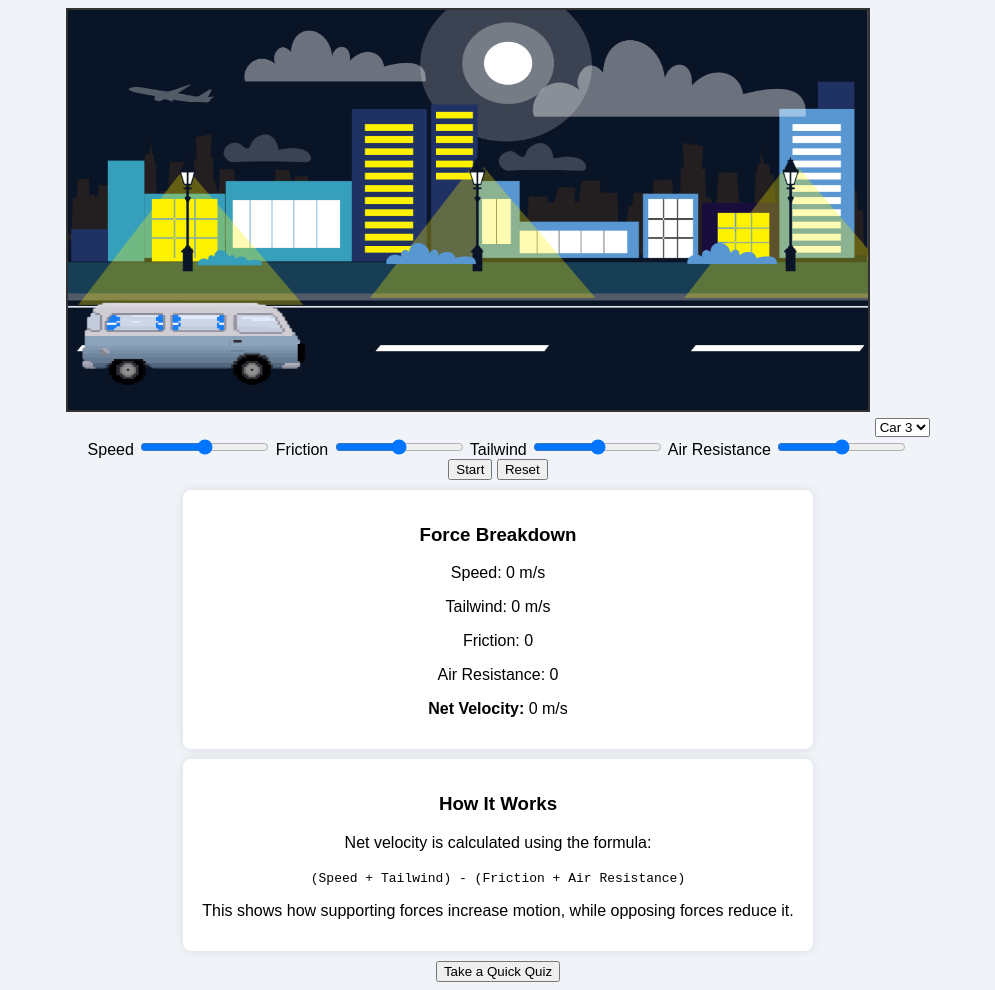
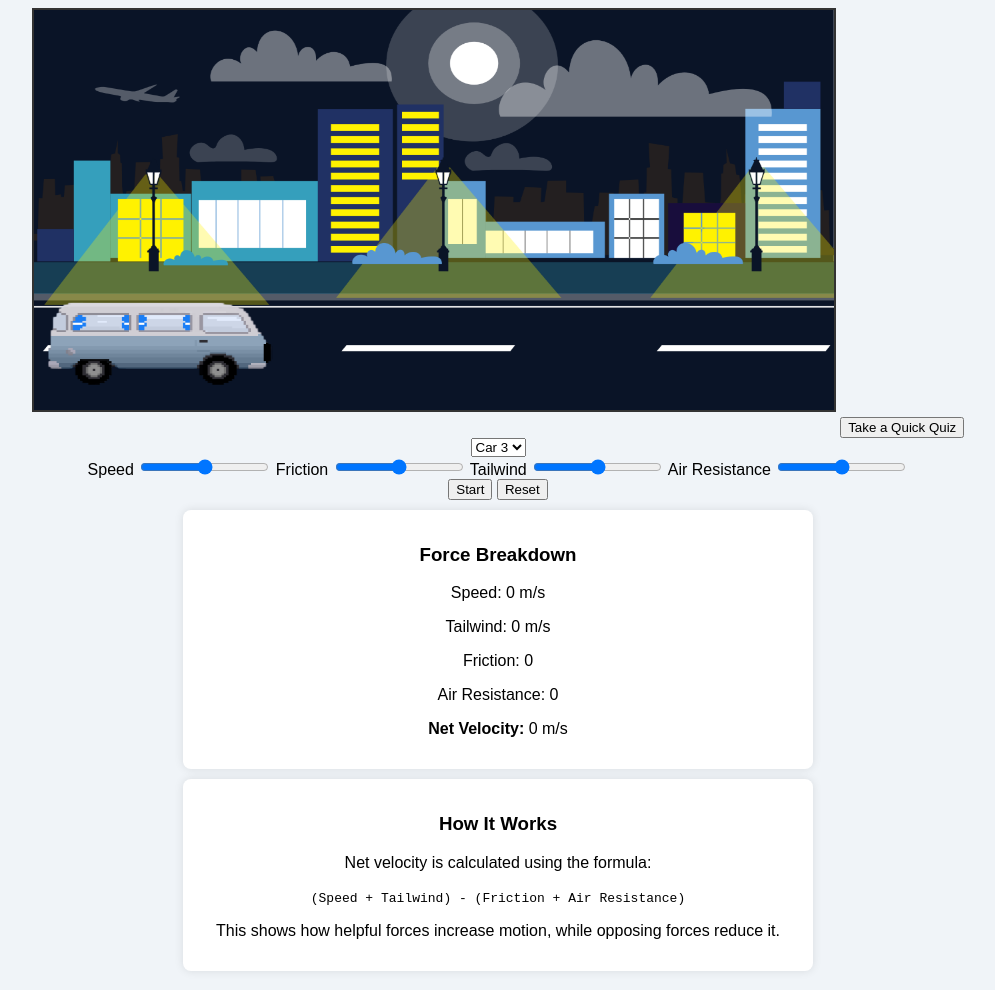
Before and after one commit to Archish-designer/Archishdesigns, a plain HTML site: page index.html in a window 1280 px wide. Shown: the whole page, without its empty margins (142-1137 px from the left). Drawn offline with Linux system fonts and the light colour scheme.

Commit message:
Update index.html

```diff
--- a/index.html
+++ b/index.html
@@ -6,8 +6,24 @@
 </head>
 <body>
 
+  <div id="mainContainer">
+    <!-- Left Panel: Canvas + Quiz -->
+    <div id="leftPanel">
       <canvas id="simCanvas" width="800" height="400"></canvas>
 
+      <!-- Quiz Section -->
+      <button onclick="showQuiz()">Take a Quick Quiz</button>
+      <div id="quizBox" style="display:none;">
+        <p>Which force helps the car move forward?</p>
+        <button onclick="handleAnswer('tailwind')">Tailwind</button>
+        <button onclick="handleAnswer('friction')">Friction</button>
+        <button onclick="handleAnswer('air')">Air Resistance</button>
+        <p id="quizFeedback"></p>
+      </div>
+    </div>
+
+    <!-- Right Panel: Controls + Force Info -->
+    <div id="rightPanel">
       <select id="carSelector" onchange="changeCar()">
         <option value="car3.png">Car 3</option>
         <option value="car4.png">Car 4</option>
@@ -41,16 +57,9 @@
         <h3>How It Works</h3>
         <p>Net velocity is calculated using the formula:</p>
         <p><code>(Speed + Tailwind) - (Friction + Air Resistance)</code></p>
-    <p>This shows how supporting forces increase motion, while opposing forces reduce it.</p>
+        <p>This shows how helpful forces increase motion, while opposing forces reduce it.</p>
       </div>
-
-  <button onclick="showQuiz()">Take a Quick Quiz</button>
-  <div id="quizBox" style="display:none;">
-    <p>Which force helps the car move forward?</p>
-    <button onclick="handleAnswer('tailwind')">Tailwind</button>
-    <button onclick="handleAnswer('friction')">Friction</button>
-    <button onclick="handleAnswer('air')">Air Resistance</button>
-    <p id="quizFeedback"></p>
+    </div>
   </div>
 
   <script src="simulation.js"></script>
```
Lines whose indentation alone changed are shown as unchanged.
